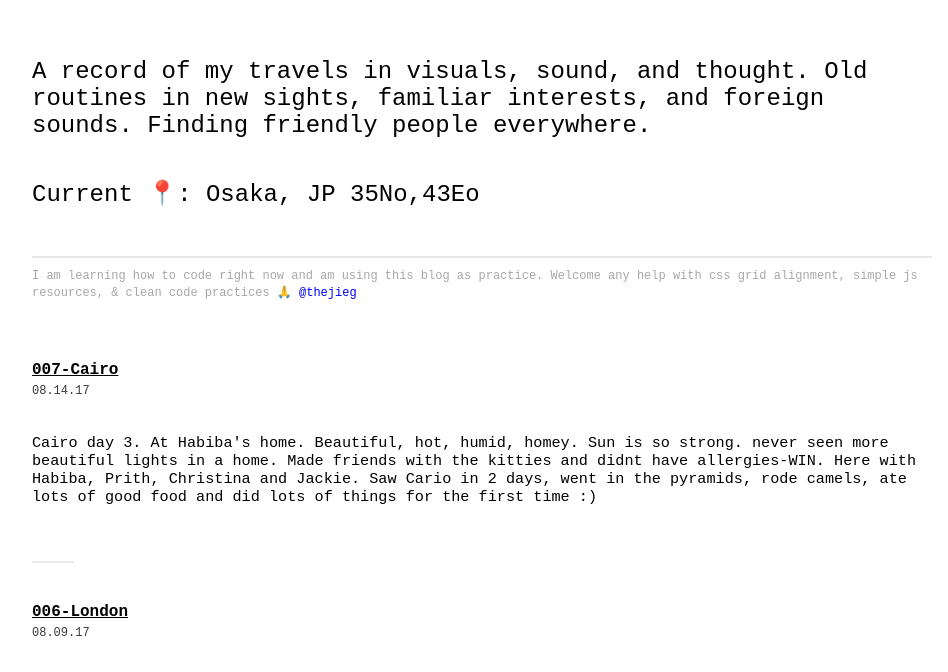
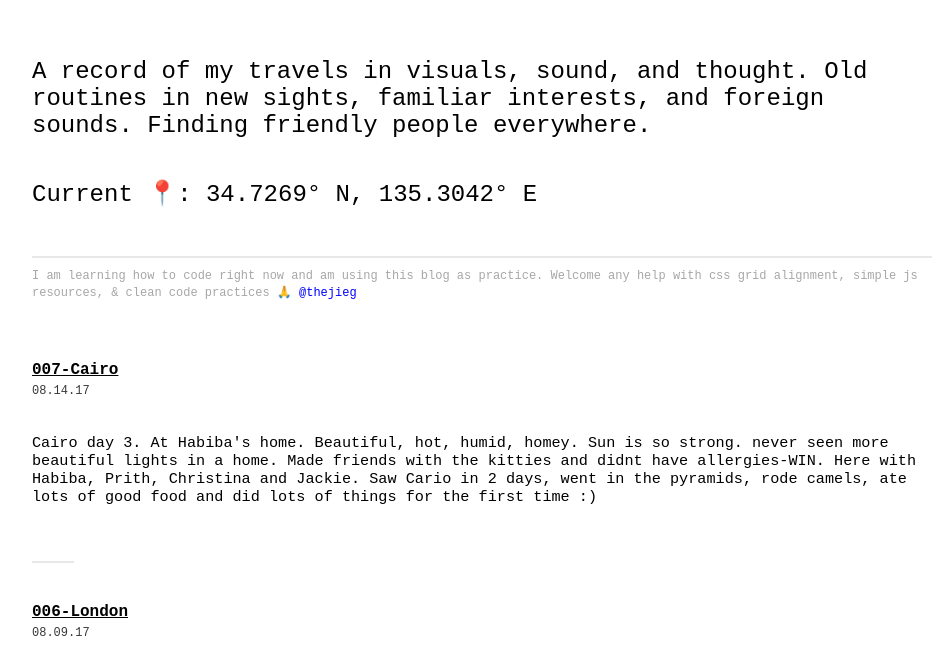
Before and after one commit to thejieg/voyagerlog, a plain HTML site: page index.html in a window 1280 px wide. Shown: the part 111-783 px from the top of the page, without its empty margins (166-1114 px from the left). Drawn offline with Linux system fonts and the light colour scheme; a web font is replaced by a local one.

Commit message:
Add files via upload

```diff
--- a/index.html
+++ b/index.html
@@ -24,7 +24,7 @@
     <!--intro-->
     <div class="intro">
           <h2> A record of my travels in visuals, sound, and thought. Old routines in new sights, familiar interests, and foreign sounds. Finding friendly people everywhere.  </h2>
-          <h2> Current 📍: Osaka, JP 35No,43Eo </h2>
+          <h2> Current 📍: <a href="https://goo.gl/maps/UCeExvd1FeJ2">34.7269° N, 135.3042° E </a></h2>
           <hr>
           <div class="announcement">
               I am learning how to code right now and am using this blog as practice. Welcome any help with css grid alignment, simple js resources, & clean code practices 🙏 <a class="special" href="mailto:thejieg@gmail.com">@thejieg</a>
```
